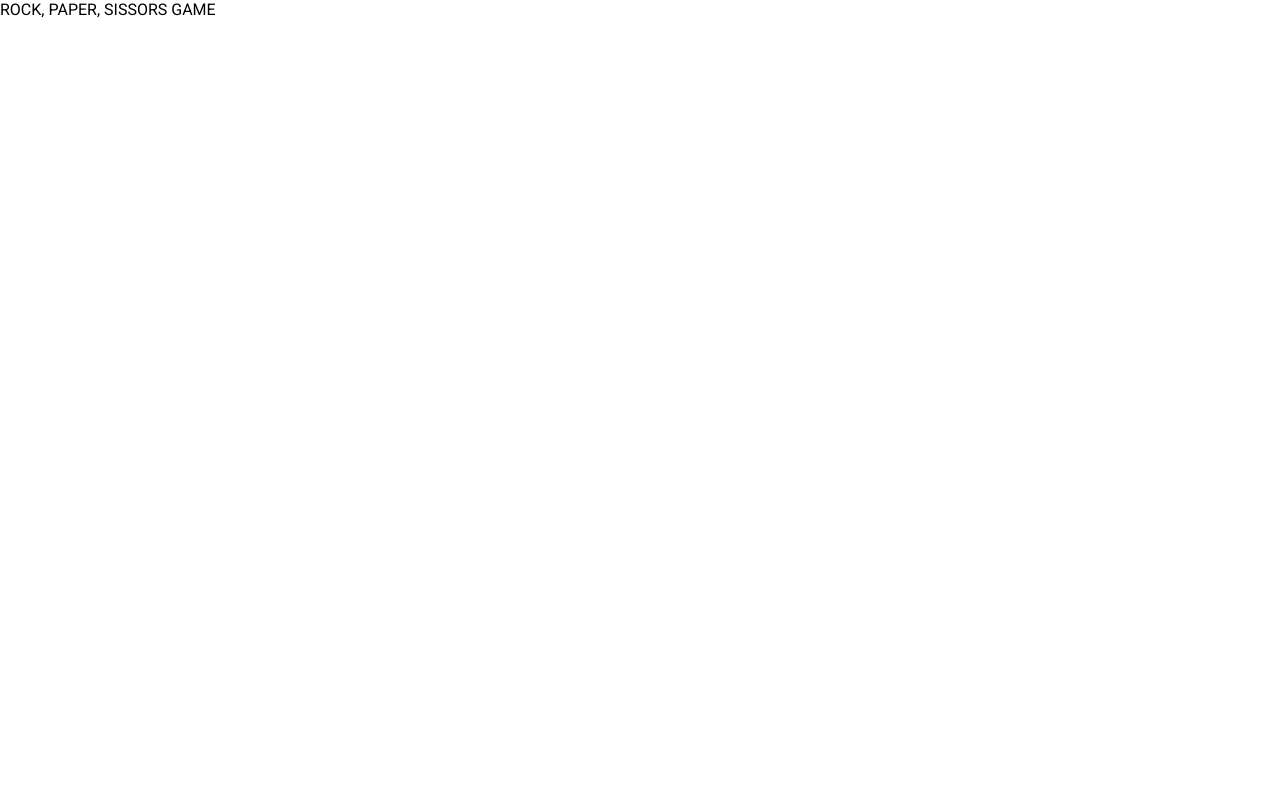
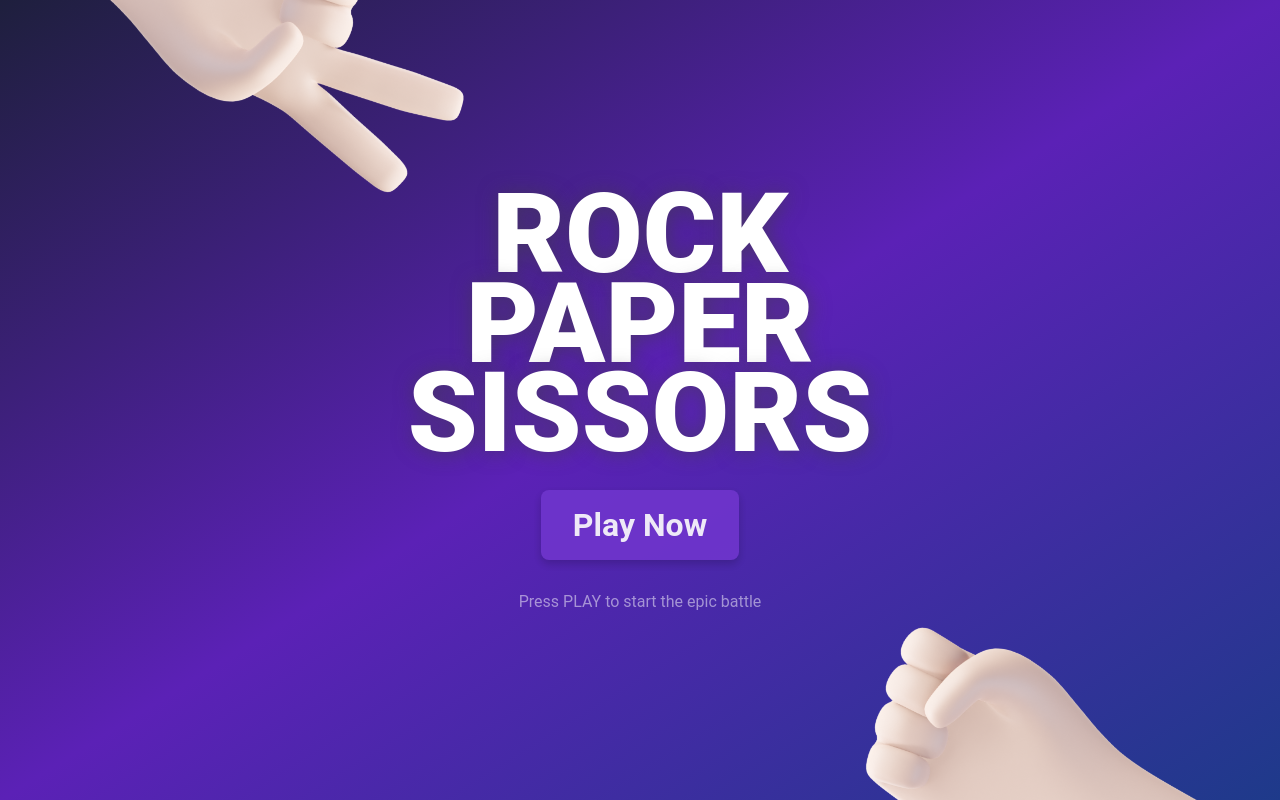
Before and after one commit to Davic-Academy/rock-paper-sissors_zero-to-dev, a plain HTML site: page index.html in a window 1280 px wide. Drawn offline with Linux system fonts and the light colour scheme.

Commit message:
feat: ✨ ui start game screen

```diff
--- a/index.html
+++ b/index.html
@@ -10,7 +10,7 @@
     <!-- Fonts -->
     <link rel="preconnect" href="https://fonts.googleapis.com" />
     <link rel="preconnect" href="https://fonts.gstatic.com" crossorigin />
-    <link
+    <lin
       href="https://fonts.googleapis.com/css2?family=Roboto:ital,wght@0,100..900;1,100..900&family=Rubik:ital,wght@0,300..900;1,300..900&display=swap"
       rel="stylesheet"
     />
@@ -21,6 +21,16 @@
     <!-- End Styles -->
   </head>
   <body>
-    <main>ROCK, PAPER, SISSORS GAME</main>
+    <main>
+      <div id="start-screen">
+        <div class="hands">
+          <img src="assets/hands/rock.png" alt="Rock hand" class="rock-hand" />
+          <img src="assets/hands/sissors.png" alt="Sissors hand" class="sissors-hand" />
+        </div>
+        <h1>ROCK</br>PAPER</br>SISSORS</h1>
+        <button>Play Now</button>
+        <p style="opacity: 0.5">Press PLAY to start the epic battle</p>
+      </div>
+    </main>
   </body>
 </html>
--- a/styles.css
+++ b/styles.css
@@ -1,6 +1,107 @@
+:root {
+  --primary-color: #5b21b6;
+  --secondary-color: #1e3a8a;
+  --background-color: #1e1f3d;
+  --text-color: #ffffff;
+}
+
 * {
   margin: 0;
   padding: 0;
   box-sizing: border-box;
   font-family: Roboto, Arial, sans-serif;
 }
+
+body {
+  background: linear-gradient(
+    to bottom right,
+    var(--background-color),
+    var(--primary-color),
+    var(--secondary-color)
+  );
+  color: var(--text-color);
+  background-color: var(--background-color);
+}
+
+/* Start Screen */
+#start-screen {
+  width: 100vw;
+  height: 100vh;
+  display: flex;
+  align-items: center;
+  justify-content: center;
+  flex-direction: column;
+  gap: 2rem;
+}
+
+#start-screen h1 {
+  font-size: 7rem;
+  line-height: 0.8;
+  text-align: center;
+  font-weight: 900;
+  text-shadow: 1px 1px 20px #41414190;
+}
+
+#start-screen .hands {
+  width: 100%;
+  height: 100%;
+  overflow: hidden;
+  position: absolute;
+}
+
+#start-screen .hands > img {
+  position: absolute;
+  width: 15%;
+}
+
+#start-screen .hands > img.sissors-hand {
+  --hand-rotation: 120deg;
+  top: -30rem;
+  left: 0;
+  animation: bounce-vertical 2s infinite ease-in-out;
+}
+
+#start-screen .hands > img.rock-hand {
+  --hand-rotation: -60deg;
+  bottom: -25rem;
+  right: 0;
+  animation: bounce-vertical 2s infinite ease-in-out;
+}
+
+#start-screen > button {
+  padding: 1rem 2rem;
+  font-size: 2rem;
+  font-weight: bold;
+  color: var(--text-color);
+  background-color: #6f36cc;
+  opacity: 0.9;
+  box-shadow: 0 4px 8px rgba(0, 0, 0, 0.2);
+  border: none;
+  border-radius: 0.5rem;
+  cursor: pointer;
+  transition:
+    background-color 0.3s ease,
+    transform 0.3s ease;
+  z-index: 1;
+}
+
+#start-screen > button:hover {
+  background-color: #844dde;
+  transform: scale(1.05);
+}
+
+/* End Start Screen */
+
+/* Animations */
+@keyframes bounce-vertical {
+  0% {
+    transform: rotate(var(--hand-rotation, 0deg)) translateY(0);
+  }
+  50% {
+    transform: rotate(var(--hand-rotation, 0deg)) translateY(-10px);
+  }
+  100% {
+    transform: rotate(var(--hand-rotation, 0deg)) translateY(0);
+  }
+}
+/*End Animations*/
```
Also changed, not shown: assets/hands/paper.png (added), assets/hands/rock.png (added), assets/hands/sissors.png (added), 1 other file.
